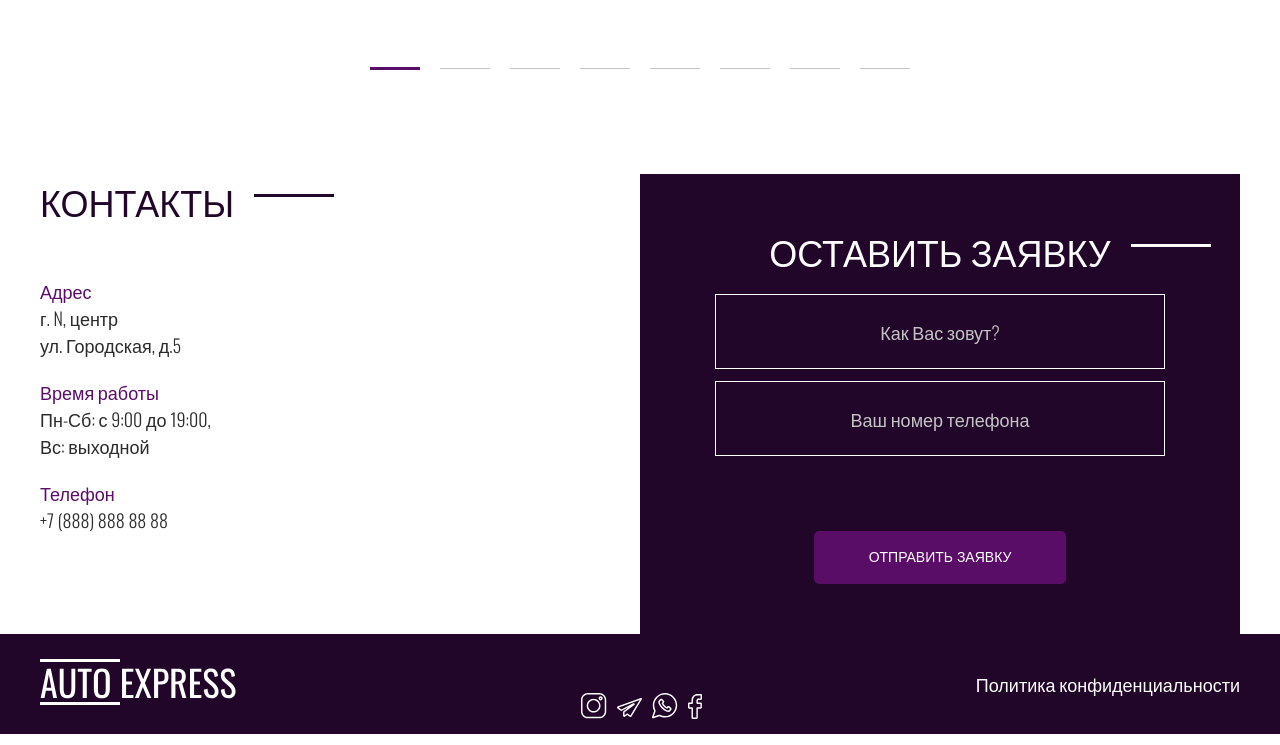
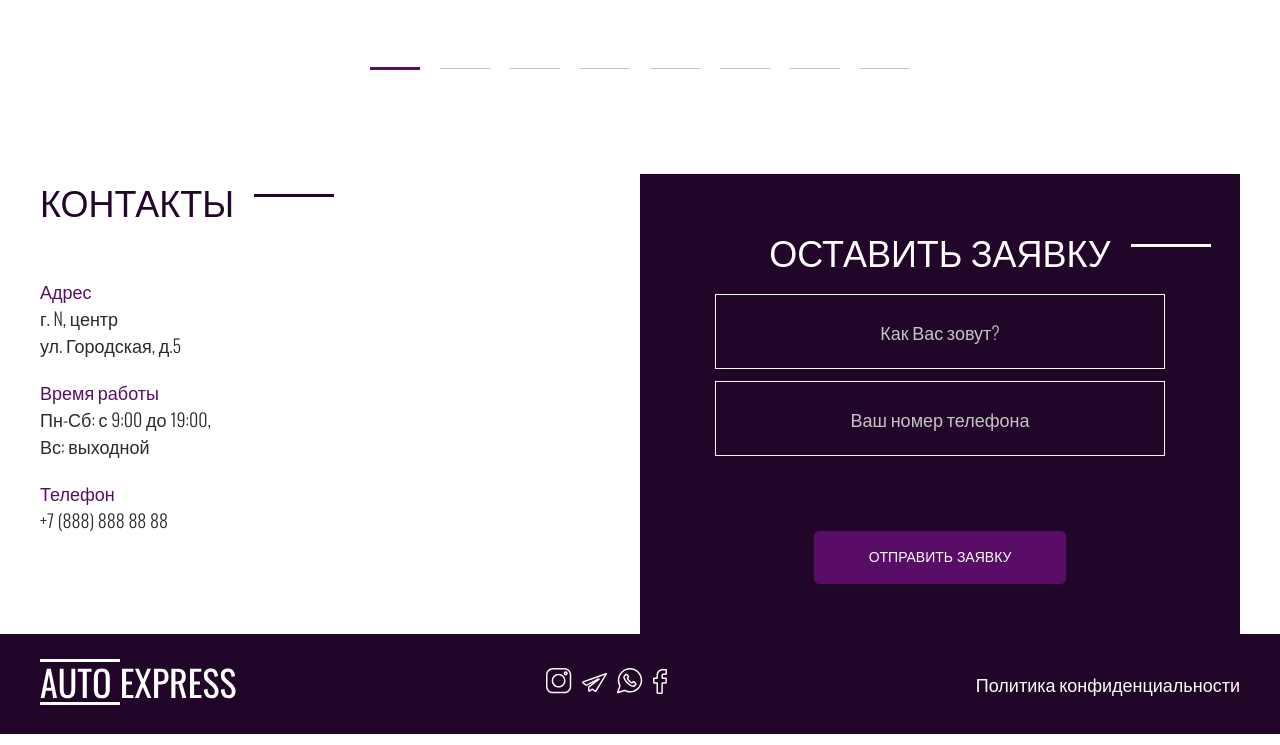
Before and after one commit to realnowhereman/autoforWP, a plain HTML site: page index.html in a window 1280 px wide. Shown: the part 3251-3996 px from the top of the page. Drawn offline with nearby package versions, Linux system fonts and the light colour scheme.

Commit message:
corrected social position in footer

```diff
--- a/index.html
+++ b/index.html
@@ -222,7 +222,7 @@
         <a href="#" class="logo">
           <img class="logo__img" src="images/logo.svg" alt="logo">
         </a>
-        <div class="social header__social">
+        <div class="social">
           <a href="#" class="social__link"><img src="images/icons/instagram.svg" class="social__img " alt="instagram icon"></a>
           <a href="#" class="social__link"><img src="images/icons/telegram.svg" class="social__img" alt="telegram icon"></a>
           <a href="#" class="social__link"><img src="images/icons/whatsapp.svg" class="social__img" alt="whatsapp icon"></a>
```
